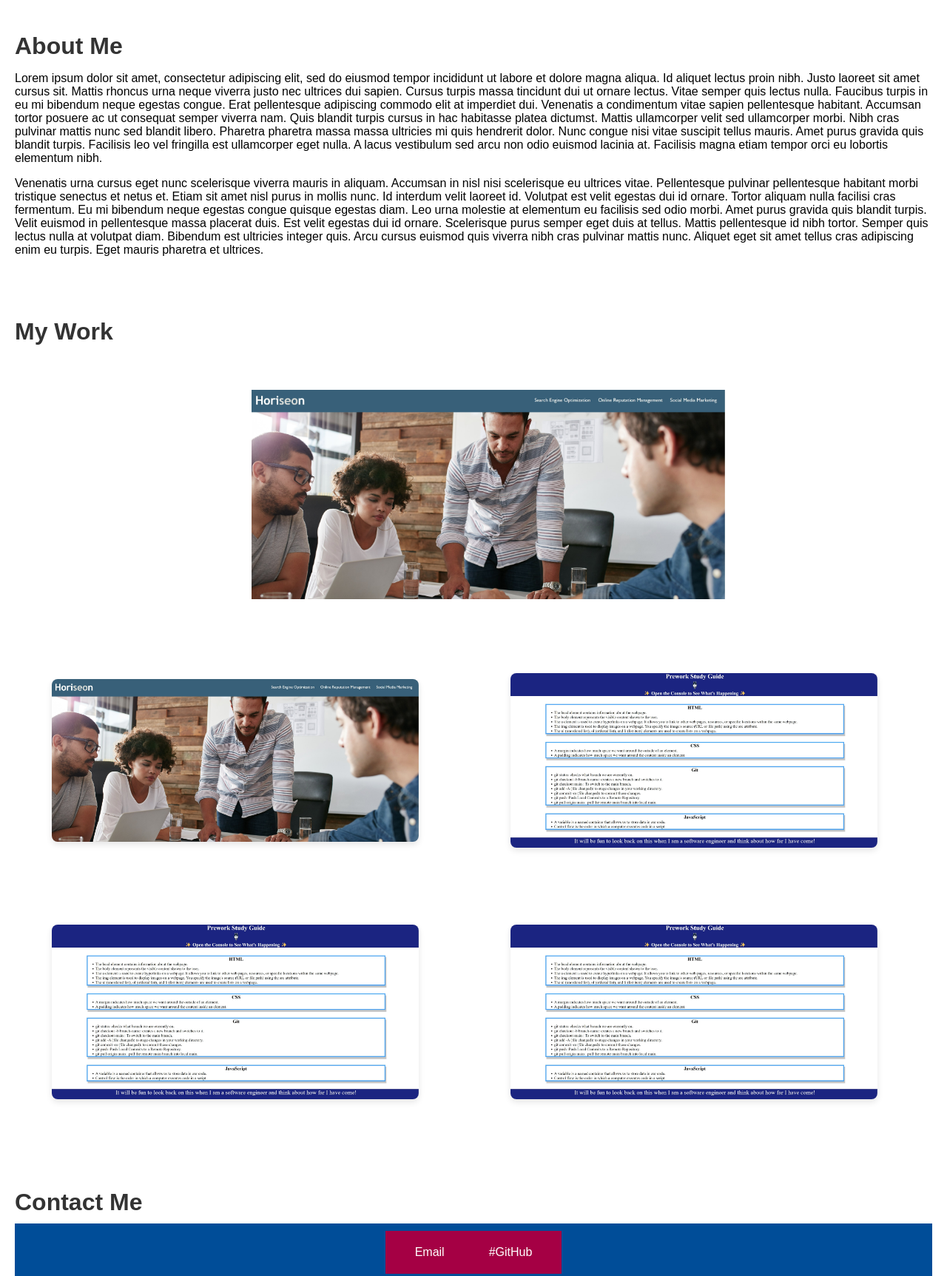
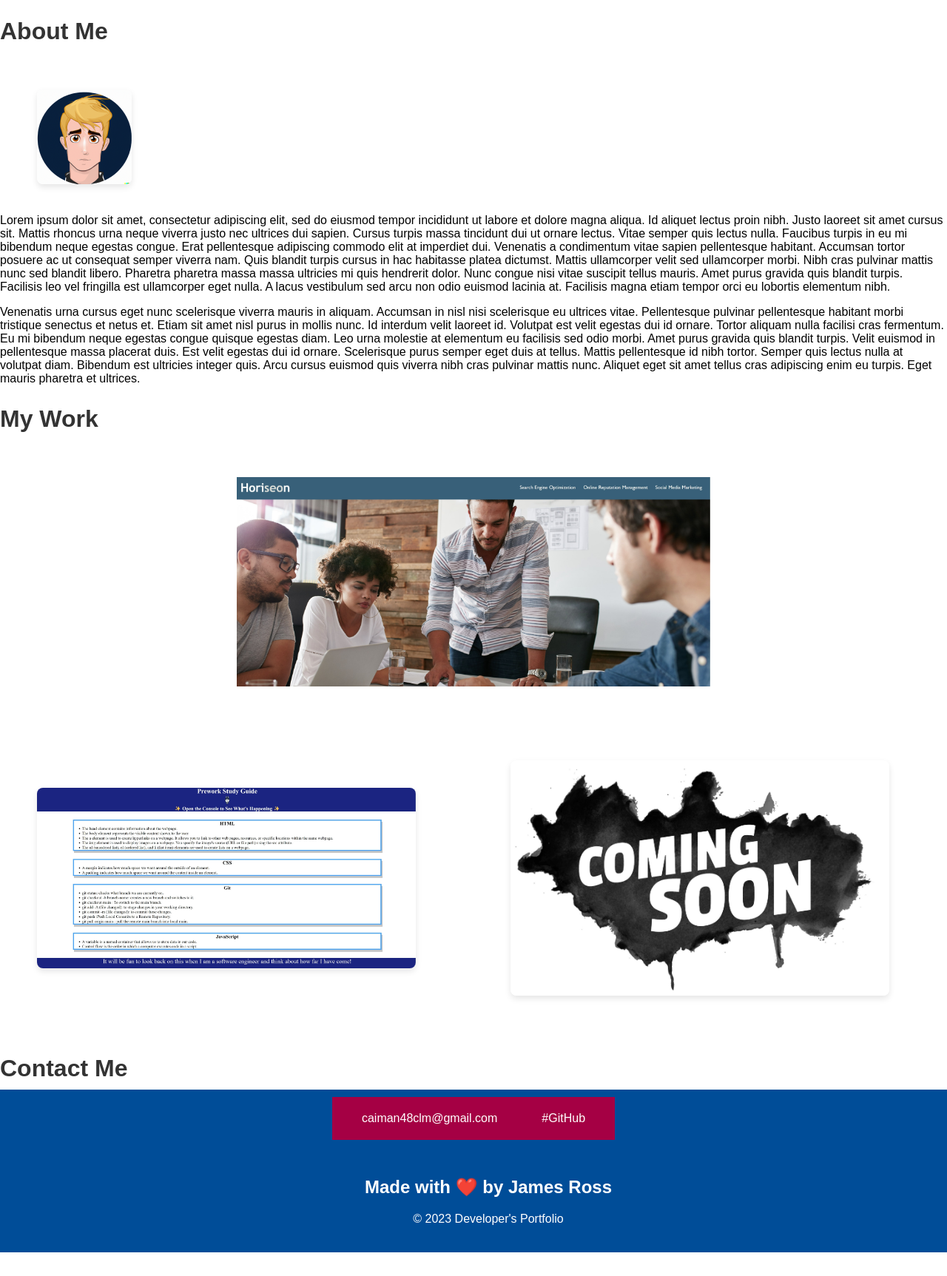
Before and after one commit to caiman48/James-responsive-portfolio, a plain HTML site: page index.html in a window 1280 px wide. Shown: the part 180-1905 px from the top of the page at 74% size. After the commit the page ends 1873 px from the top, so only its background shows below. Drawn offline with Linux system fonts and the light colour scheme; files whose address does not match are found by name.

Commit message:
added changes to index.html and CSS style

```diff
--- a/Assets/css/style.css
+++ b/Assets/css/style.css
@@ -1,75 +1,81 @@
+/* Resetting default styles for the entire page */
 body {
     font-family: 'Arial', sans-serif;
     margin: 0;
     padding: 0;
     box-sizing: border-box;
 }
-
+/* Styling for the header section */
 header {
     background-color: #004d98;
     text-align: center;
     padding: 20px;
 }
-
+/* Styling for the navigation bar */
 nav {
     display: flex;
     justify-content: center;
     background-color: #a50044;
     padding: 10px;
 }
+/* Styling for the images within the 'about' section */
+#about img {
+    max-width: 10%;
+    height: auto;
+    margin-bottom: 20px;
+    border-radius: 8px;
+    box-shadow: 0 4px 8px rgba(0, 0, 0, 0.1);}
 
+
+
+
+/* Styling for navigation links */
 nav a {
     color: #fff;
     text-decoration: none;
     padding: 10px 20px;
     margin: 0 10px;
 }
-
+/* Styling for navigation links on hover */
 nav a:hover {
     color: #ffcc29;
 }
-
+/* Styling for the contact section */
 .contact {
     background-color: #004d98;
     display: flex;
     justify-content: center;
     padding: 10px;
 }
-
-
-section {
-    padding: 20px;
-
-}
-
+/* Styling for headin 1 */
 h1 {
     color: #ffcc29;
 }
-
+/* Styling for heading 1 on hover */
 h1:hover {
     color: #a50044;
 
 }
-
+/* Styling for headin 2 */
 section h2 {
     color: #333;
     font-size: 2em;
     margin-bottom: 10px;
 }
-
+/* Styling for the images  */
 img {
     max-width: 50%;
     height: auto;
     margin: 50px;
 }
-
+/* Styling for the first image*/
 #main-project {
     display: flex;
     justify-content: center;
     width: 100vw;
 
 }
-
+/* Styling for the seconds 2 images  */
 .work-images {
     display: flex;
     justify-content: center;
@@ -77,13 +83,14 @@ img {
     flex-wrap: wrap;
 
 }
+/* Styling for the seconds 2 images  */
 
 .work-images span {
     flex: 40%;
 
 }
 
-
+/* Styling for the seconds 2 images  */
 .work-images img {
     width: 80%;
     max-width: 80%;
@@ -93,6 +100,15 @@ img {
 
 
 }
+/* Styling for making the images biger when hover them  */
+#work img:hover {
+    transform: scale(1.2);
+    transition: transform 0.3s ease-in-out;
+}
+
+
+
+/* Styling for making the images biger when hover them  */
 
 .work-images img:hover {
     transform: scale(1.2);
@@ -100,7 +116,7 @@ img {
 }
 
 
-
+/* Styling for teh footer */
 footer {
     background-color: #004d98;
     color: #fff;
@@ -108,7 +124,7 @@ footer {
     padding: 20px;
     width: 100%;
 }
-
+/* responsive layout */
 @media only screen and (max-width: 1000px) {
     nav {
         flex-direction: column;
--- a/index.html
+++ b/index.html
@@ -22,6 +22,8 @@
 
     <section id="about">
         <h2>About Me</h2>
+        <img src="file:///C:/Users/caima/bootcamp/challenges/challenge-2/Assets/images/avatar.png" alt="avatar">
+
         <p>Lorem ipsum dolor sit amet, consectetur adipiscing elit, sed do eiusmod tempor incididunt ut labore et dolore
             magna aliqua. Id aliquet lectus proin nibh. Justo laoreet sit amet cursus sit. Mattis rhoncus urna neque
             viverra justo nec ultrices dui sapien. Cursus turpis massa tincidunt dui ut ornare lectus. Vitae semper quis
@@ -63,30 +65,18 @@
 
         <div class="work-images">
             <span>
-                <a href="https://caiman48.github.io/challenge-1/">
-                    <img src="file:///C:/Users/caima/bootcamp/challenges/challenge-2/Assets/images/first-application-screenshot.jpg"
+                <a href="https://caiman48.github.io/Prework-Study-Guide/">
+                    <img src="file:///C:/Users/caima/bootcamp/challenges/challenge-2/Assets/images/second-application-screenshot.jpg"
                         title="second-application-screenshot Application" alt="First Application">
                 </a>
             </span>
             <span>
                 <a href="https://caiman48.github.io/Prework-Study-Guide/">
-                    <img src="file:///C:/Users/caima/bootcamp/challenges/challenge-2/Assets/images/second-application-screenshot.jpg"
-                        title="tercera Application" alt="Second Application">
+                    <img src="file:///C:/Users/caima/bootcamp/challenges/challenge-2/Assets/images/third-application-screenshot.jpg"
+                        title="coming soon" alt="Second Application">
                 </a>
             </span>
-            <span>
-                <a href="https://caiman48.github.io/Prework-Study-Guide/">
-                    <img src="file:///C:/Users/caima/bootcamp/challenges/challenge-2/Assets/images/second-application-screenshot.jpg"
-                        title="Next Project coming soon" alt="Next Project coming soon">
-                </a>
-            </span>
-            <span>
-                <a href="https://caiman48.github.io/Prework-Study-Guide/">
-                    <img src="file:///C:/Users/caima/bootcamp/challenges/challenge-2/Assets/images/second-application-screenshot.jpg"
-                        title="Next Project coming soon " alt="Next Project coming soon">
-                </a>
 
-            </span>
 
 
         </div>
@@ -97,11 +87,10 @@
         <h2>Contact Me</h2>
         <sectio class="contact">
             <nav>
-                <a href="#Email">Email</a>
-                <a href="#GitHub">#GitHub</a>
+                <a href="#Email">caiman48clm@gmail.com</a>
+
+                <a href="https://github.com/caiman48/">#GitHub</a>
             </nav>
-    </section>
-
     </section>
 
     <footer>
```
Also changed, not shown: Assets/images/Avatar.png (added), Assets/images/third-application-screenshot.jpg (added).
